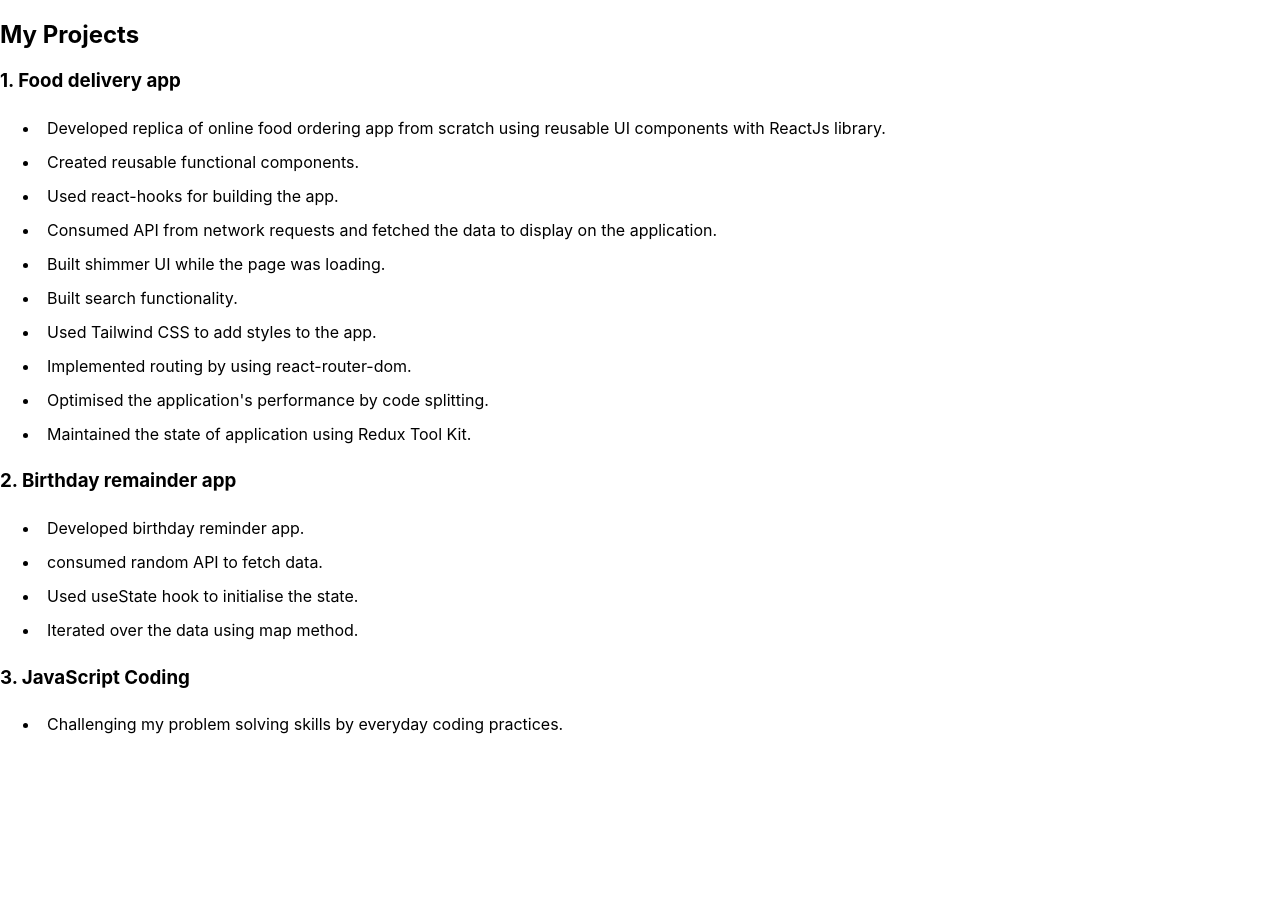
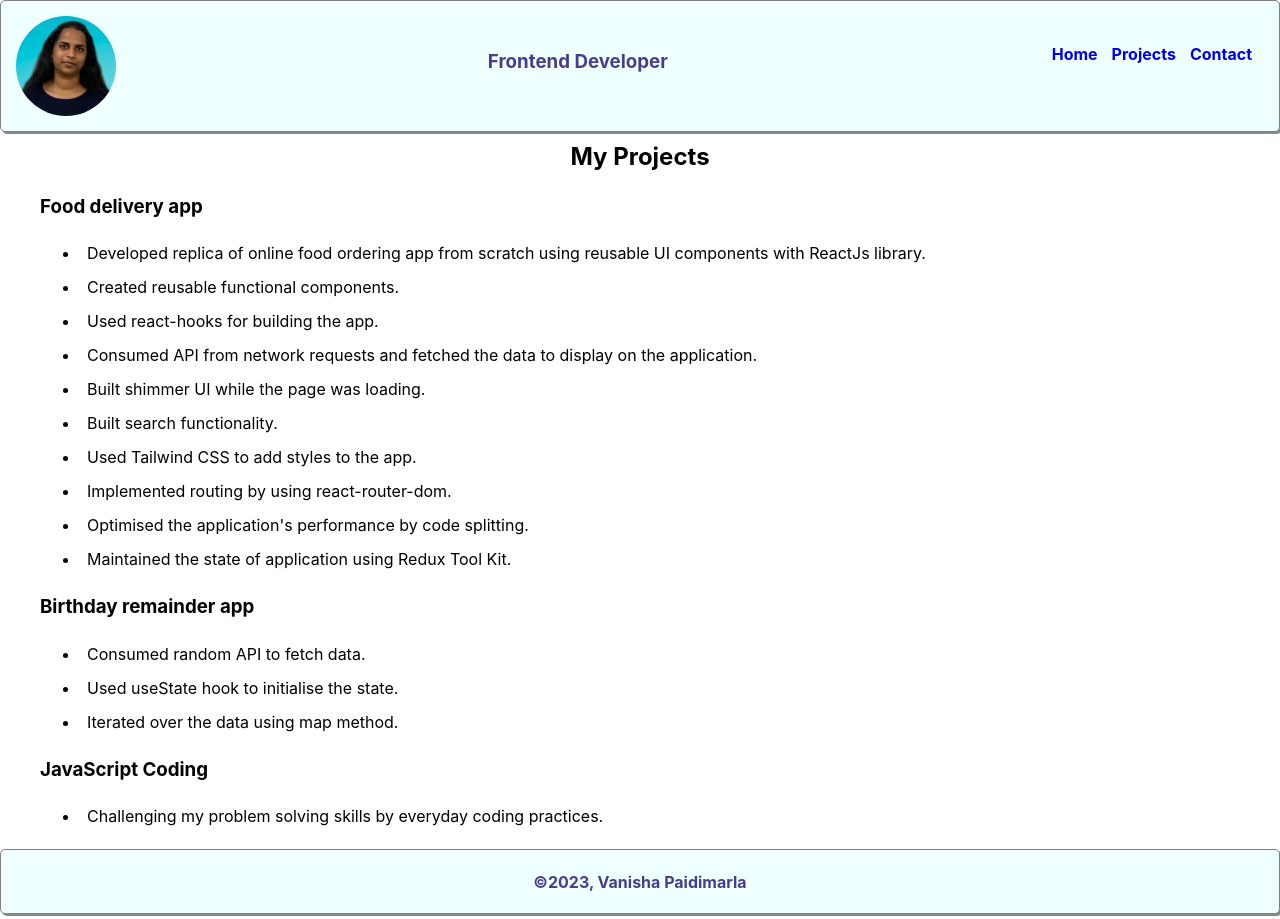
Before and after one commit to vanishap/vanishaportfolio, a React (Create React App) app: page /projects in a window 1280 px wide. Before the commit the page ends 800 px from the top, so only its background shows below. Built offline with nearby package versions, Linux system fonts and the light colour scheme.

Commit message:
final commit

```diff
--- a/src/App.css
+++ b/src/App.css
@@ -20,9 +20,10 @@
   list-style-type: none;
   display: inline-flex;
   padding-right: 2px;;
-  padding: 30px;
+  padding: 20px;
   font-weight: bold;
   color:darkslateblue;
+
 }
 
 .footer {
@@ -62,5 +63,21 @@ ul li {
 }
 .contact-list {
   list-style-type: none;
+  text-align:justify;
+  margin-left: 60px;
+  text-decoration: none;
+}
+
+.projects {
+  text-align: center;
+  padding: 5px;
+  margin: 2px;
+}
+
+.project-details{
+  margin-left: 40px;
+}
+
+.contact {
   text-align: center;
 }
--- a/src/components/Contact.js
+++ b/src/components/Contact.js
@@ -1,11 +1,18 @@
+import Footer from "./Footer";
+import Title from "./Title";
+
 const Contact =()=>{
     return (
         <div>
+            <Title />
+            <h4 className="contact">You can contact me at </h4>
             <ul className="contact-list">
-                <li>Email:   vanishapaidimarla@gmail.com</li>
-                <li>Phone:   650-484-7215</li>
-                <li>LinkedIn: https://www.linkedin.com/in/vanisha-p-6b10b9255/</li>
+                <li>Email:  <strong>vanishapaidimarla@gmail.com</strong></li>
+                <li>Phone:   <strong>650-484-7215</strong></li>
+                <li>Social: <a href= "https://www.linkedin.com/in/vanisha-p-6b10b9255/" target="_blank"
+                style={{textDecoration:'none'}}>LinkedIn</a></li>
             </ul>
+            <Footer />
         </div>
     )
 }
--- a/src/components/Home.js
+++ b/src/components/Home.js
@@ -18,7 +18,7 @@ const Home = ()=>{
                 in an application, and this made me very enthusiastic to learn in-depth knowledge
                  of programming and workflow of web applications.
             </p>
-            <p>My curiosity, enthusiasm to learn new technology and love for learning made
+            <p>My curiosity, enthusiasm and love for learning new technology made me
                  to jump start my career in software development.<br/>
             </p>
 
--- a/src/components/Projects.js
+++ b/src/components/Projects.js
@@ -1,8 +1,13 @@
+import Footer from "./Footer";
+import Title from "./Title";
+
 const Projects = ()=>{
     return (
-        <div>
-            <h2>My Projects</h2>
-            <h3 >1. Food delivery app</h3>
+        <div >
+            <Title />
+            <h2 className="projects">My Projects</h2>
+            <div className="project-details">
+            <h3 > Food delivery app</h3>
             <ul >
                 <li>Developed replica of online food ordering app from scratch
                     using reusable UI components with ReactJs library.</li>
@@ -16,15 +21,16 @@ const Projects = ()=>{
                 <li>Optimised the application's performance by code splitting.</li>
                 <li>Maintained the state of application using Redux Tool Kit.</li>
             </ul>
-            <h3 >2. Birthday remainder app</h3>
+            <h3 >Birthday remainder app</h3>
             <ul >
-                <li>Developed birthday reminder app.</li>
-                <li>consumed random API to fetch data.</li>
+                <li>Consumed random API to fetch data.</li>
                 <li>Used useState hook to initialise the state.</li>
                 <li>Iterated over the data using map method.</li>
             </ul>
-            <h3 >3. JavaScript Coding</h3>
+            <h3 >JavaScript Coding</h3>
             <ul ><li>Challenging my problem solving skills by everyday coding practices.</li></ul>
+            </div>
+            <Footer / >
         </div>
     )
 }
--- a/src/components/Title.js
+++ b/src/components/Title.js
@@ -7,9 +7,9 @@ const Title = ()=>{
             <img className = 'title-img' src= {image} alt= "Vanisha's pic"/>
             <h3 className='title-role'>Frontend Developer</h3>
             <ul className='title-list'>
-                <Link to= "/"><li>Home</li></Link>
-                <Link to= "/projects"><li>Projects</li></Link>
-                <Link to= "/contact"><li>Contact</li></Link>
+                <Link to= "/" style={{textDecoration:'none'}}><li>Home</li></Link>
+                <Link to= "/projects" style={{textDecoration:'none'}}><li>Projects</li></Link>
+                <Link to= "/contact" style={{textDecoration:'none'}}><li>Contact</li></Link>
             </ul>
         </div>
     )
```
